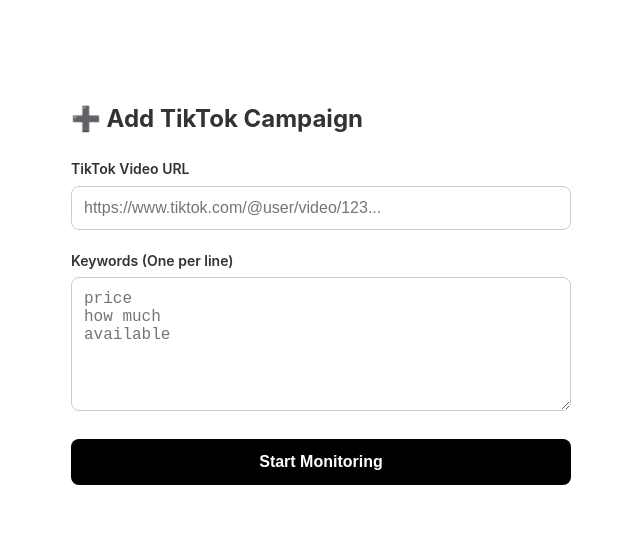
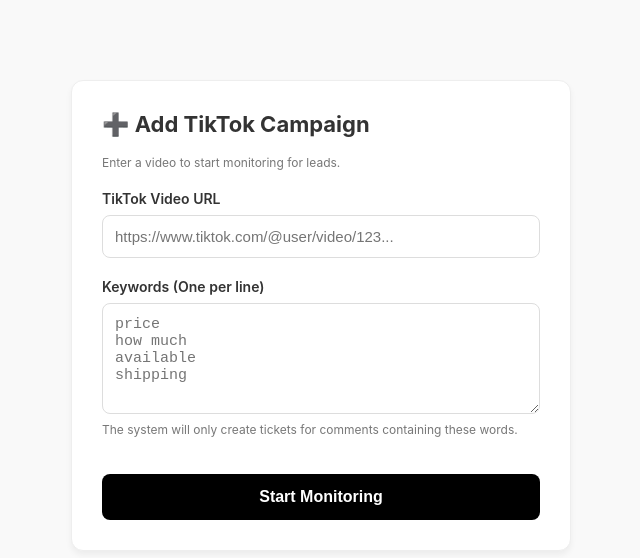
Before and after one commit to mandiyandiyakhonyana-blip/zendesk-tiktok-backend, a website: page public/admin.html in a window 1280 px wide. Shown: the whole page, without its empty margins (319-959 px from the left). Drawn offline with Linux system fonts and the light colour scheme.

Commit message:
Full Admin UI with inputs and logic

```diff
--- a/public/admin.html
+++ b/public/admin.html
@@ -1,40 +1,101 @@
 <!DOCTYPE html>
-<html>
+<html lang="en">
 <head>
-  <title>Admin - TikTok Filter</title>
+    <meta charset="UTF-8">
+    <meta name="viewport" content="width=device-width, initial-scale=1.0">
+    <title>Admin - TikTok Lead Filter</title>
     <style>
-    body { font-family: -apple-system, BlinkMacSystemFont, "Segoe UI", Roboto, Helvetica, Arial, sans-serif; max-width: 500px; margin: 60px auto; padding: 20px; line-height: 1.6; color: #333; }
-    h2 { font-weight: 700; margin-bottom: 20px; }
-    label { font-size: 14px; font-weight: 600; display: block; margin-bottom: 5px; }
-    input, textarea { width: 100%; padding: 12px; margin-bottom: 20px; border: 1px solid #ccc; border-radius: 8px; box-sizing: border-box; font-size: 16px; }
-    button { background: #000; color: white; padding: 14px; border: none; border-radius: 8px; width: 100%; cursor: pointer; font-size: 16px; font-weight: 600; }
+        /* 1. STYLING (The Look) */
+        body {
+            font-family: -apple-system, BlinkMacSystemFont, "Segoe UI", Roboto, sans-serif;
+            max-width: 500px;
+            margin: 60px auto;
+            padding: 20px;
+            background-color: #f9f9f9;
+            color: #333;
+        }
+        .card {
+            background: white;
+            padding: 30px;
+            border-radius: 12px;
+            box-shadow: 0 4px 6px rgba(0,0,0,0.05);
+            border: 1px solid #eee;
+        }
+        h2 { margin-top: 0; font-size: 22px; }
+        label {
+            display: block;
+            margin-top: 20px;
+            font-weight: 600;
+            font-size: 14px;
+            margin-bottom: 8px;
+        }
+        input, textarea {
+            width: 100%;
+            padding: 12px;
+            border: 1px solid #ddd;
+            border-radius: 8px;
+            box-sizing: border-box;
+            font-size: 15px;
+        }
+        textarea { resize: vertical; }
+        button {
+            background: #000;
+            color: #fff;
+            padding: 14px;
+            border: none;
+            width: 100%;
+            cursor: pointer;
+            border-radius: 8px;
+            font-weight: bold;
+            font-size: 16px;
+            margin-top: 25px;
+            transition: background 0.2s;
+        }
         button:hover { background: #333; }
+        button:disabled { background: #ccc; cursor: not-allowed; }
+        .hint { font-size: 12px; color: #777; margin-top: 4px; }
     </style>
 </head>
 <body>
 
+    <div class="card">
         <h2>➕ Add TikTok Campaign</h2>
+        <p class="hint">Enter a video to start monitoring for leads.</p>
 
         <label for="tiktokUrl">TikTok Video URL</label>
         <input type="text" id="tiktokUrl" placeholder="https://www.tiktok.com/@user/video/123...">
 
         <label for="keywords">Keywords (One per line)</label>
-  <textarea id="keywords" placeholder="price&#10;how much&#10;available" rows="6"></textarea>
+        <textarea id="keywords" placeholder="price&#10;how much&#10;available&#10;shipping" rows="5"></textarea>
+        <p class="hint">The system will only create tickets for comments containing these words.</p>
 
-  <button onclick="addCampaign()">Start Monitoring</button>
+        <button id="submitBtn" onclick="addCampaign()">Start Monitoring</button>
+    </div>
 
     <script>
         async function addCampaign() {
-      const tiktokUrl = document.getElementById('tiktokUrl').value;
-      const keywords = document.getElementById('keywords').value
+            const urlField = document.getElementById('tiktokUrl');
+            const keywordsField = document.getElementById('keywords');
+            const btn = document.getElementById('submitBtn');
+
+            const tiktokUrl = urlField.value.trim();
+            const keywords = keywordsField.value
                 .split('\n')
                 .map(k => k.trim())
                 .filter(k => k.length > 0);
 
-      if (!tiktokUrl) return alert("Please enter a URL");
+            if (!tiktokUrl) {
+                alert("Please paste a TikTok video URL.");
+                return;
+            }
 
-      const btn = document.querySelector('button');
-      btn.innerText = "Saving...";
+            if (keywords.length === 0) {
+                alert("Please add at least one keyword.");
+                return;
+            }
+
+            // UI State: Loading
+            btn.innerText = "Saving to Database...";
             btn.disabled = true;
 
             try {
@@ -45,16 +106,20 @@
                 });
 
                 const result = await response.json();
+
                 if (result.success) {
-          alert("🚀 Success! Video added to monitoring.");
-          document.getElementById('tiktokUrl').value = '';
-          document.getElementById('keywords').value = '';
+                    alert("🚀 Success! This video is now being monitored.");
+                    // Clear the form
+                    urlField.value = '';
+                    keywordsField.value = '';
                 } else {
-          alert("❌ Error: " + result.error);
+                    alert("❌ Error: " + (result.error || "Unknown failure"));
                 }
             } catch (err) {
-        alert("❌ Failed to connect to server.");
+                console.error(err);
+                alert("❌ Connection failed. Check your internet or Vercel logs.");
             } finally {
+                // UI State: Reset
                 btn.innerText = "Start Monitoring";
                 btn.disabled = false;
             }
```
Lines whose indentation alone changed are shown as unchanged.
